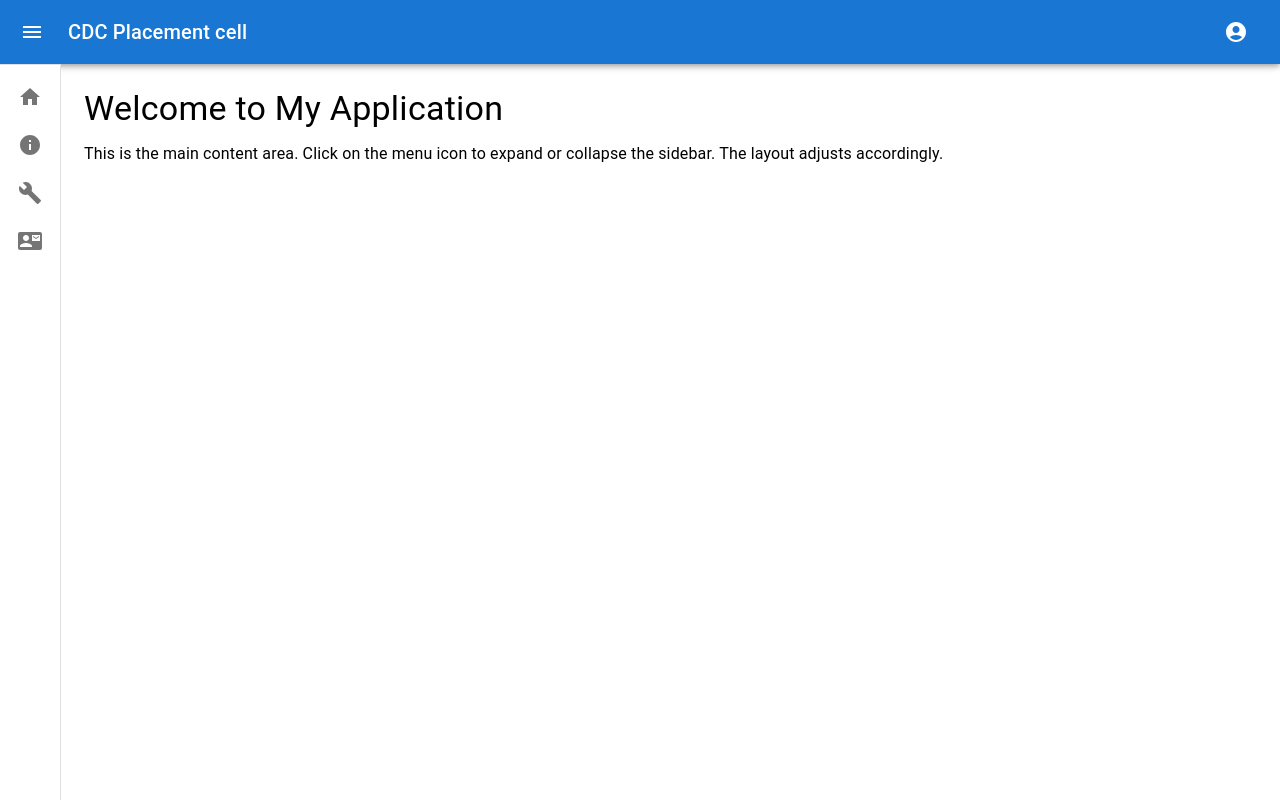
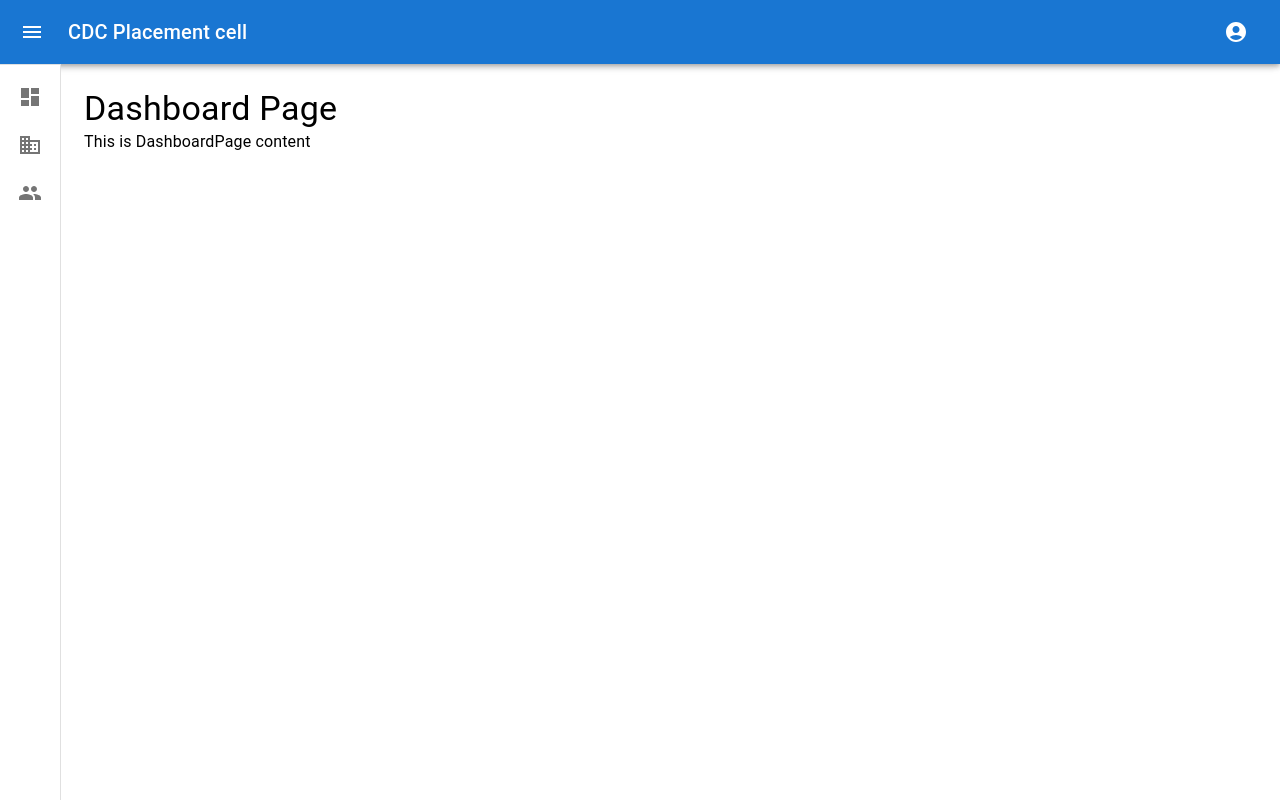
Before and after one commit to D-rohit/College_placement_monitoring_system, a React (Vite) app in the folder AdminPanel/: page / in a window 1280 px wide. Built offline with nearby package versions, Linux system fonts and the light colour scheme.

Commit message:
second commit

```diff
--- a/AdminPanel/src/App.jsx
+++ b/AdminPanel/src/App.jsx
@@ -5,7 +5,8 @@ import Header from './components/Header';
 import Sidebar from './components/Sidebar';
 import Content from './components/Content';
 import Students from './pages/Students';
-
+import DashboardPage from './pages/DashboardPage';
+import Companies from './pages/Companies'
 import './App.css';
 
 function App() {
@@ -17,16 +18,22 @@ function App() {
 
   return (
     <Router>
-      <div className="App">
+      <div className="app-container">
+        <div className='header-container'>
           <Header handleDrawerToggle={handleDrawerToggle} />
-
+        </div>
+        <div className='sidebar-container'>
           <Sidebar open={open} />
-
+        </div>
+        <div className='Content-container'>
           <Content open={open}>
           <Routes>
-          <Route path="/Students" element={<Students />} />
+            <Route path="/" element={<DashboardPage />} />
+            <Route path="/companies" element={<Companies />} />
+            <Route path="/students" element={<Students />} />
           </Routes>
           </Content>
+        </div>
     </div>
     </Router>
   );
--- a/AdminPanel/src/components/Content.jsx
+++ b/AdminPanel/src/components/Content.jsx
@@ -2,7 +2,7 @@ import React from 'react';
 import { Box, Typography } from '@mui/material';
 import { Outlet } from 'react-router-dom';
 
-const Content = ({ open }) => {
+const Content = ({ open, children }) => {
   return (
     <Box
       component="main"
@@ -17,12 +17,9 @@ const Content = ({ open }) => {
       <Outlet>
 
       </Outlet>
-      <Typography variant="h4" gutterBottom>
-        Welcome to My Application
-      </Typography>
-      <Typography paragraph>
-        This is the main content area. Click on the menu icon to expand or collapse the sidebar. The layout adjusts accordingly.
-      </Typography>
+      <div className={`content ${open ? 'shifted':''}`}>
+        {children}
+      </div>
     </Box>
   );
 };
--- a/AdminPanel/src/components/Sidebar.jsx
+++ b/AdminPanel/src/components/Sidebar.jsx
@@ -1,95 +1,18 @@
-// // src/components/Sidebar.jsx
-// import React from 'react';
-// import {
-//   Drawer,
-//   List,
-//   ListItem,
-//   ListItemButton,
-//   ListItemIcon,
-//   ListItemText,
-//   Divider
-// } from '@mui/material';
-// import { Link } from 'react-router-dom';
-// import HomeIcon from '@mui/icons-material/Home';
-// import InfoIcon from '@mui/icons-material/Info';
-// // import BuildIcon from '@mui/icons-material/Build';
-// // import ContactMailIcon from '@mui/icons-material/ContactMail';
-
-// const drawerWidth = 240;
-// const miniDrawerWidth = 60;
-
-// const Sidebar = ({ open }) => {
-//   const menuItems = [
-//     { text: 'Home', icon: <HomeIcon /> , path:'/'},
-//     { text: 'Students', icon: <InfoIcon /> , path:'/Students'},
-//     // { text: 'About', icon: <InfoIcon /> },
-//     // { text: 'Services', icon: <BuildIcon /> },
-//     // { text: 'Contact', icon: <ContactMailIcon /> },
-//   ];
-
-//   return (
-//     <Drawer
-//       variant="permanent"
-//       sx={{
-//         width: open ? drawerWidth : miniDrawerWidth,
-//         '& .MuiDrawer-paper': {
-//           width: open ? drawerWidth : miniDrawerWidth,
-//           overflowX: 'hidden',
-//           transition: 'width 0.3s',
-//           marginTop: '64px' // Adjust for AppBar height
-//         },
-//       }}
-//     >
-//       <Divider />
-//       <List>
-//         {menuItems.map((item, index) => (
-//           <ListItem key={index} disablePadding>
-//             <ListItemButton
-//               component={Link}
-//               to={item.path}
-//               sx={{
-//                 minHeight: 48,
-//                 justifyContent: open ? 'initial' : 'center',
-//                 px: 2.5,
-//               }}
-//             >
-//               <ListItemIcon
-//                 sx={{
-//                   minWidth: 0,
-//                   mr: open ? 2 : 'auto',
-//                   justifyContent: 'center',
-//                 }}
-//               >
-//                 {item.icon}
-//               </ListItemIcon>
-//               <ListItemText primary={item.text} sx={{ opacity: open ? 1 : 0 }} />
-//             </ListItemButton>
-//           </ListItem>
-//         ))}
-//       </List>
-//     </Drawer>
-//   );
-// };
-
-// export default Sidebar;
-
 import React from 'react';
 import { Drawer, List, ListItem, ListItemButton, ListItemIcon, ListItemText, Divider } from '@mui/material';
 import { Link } from 'react-router-dom';
-import HomeIcon from '@mui/icons-material/Home';
-import InfoIcon from '@mui/icons-material/Info';
-import BuildIcon from '@mui/icons-material/Build';
-import ContactMailIcon from '@mui/icons-material/ContactMail';
+import DashboardIcon from '@mui/icons-material/Dashboard';
+import BusinessIcon from '@mui/icons-material/Business';
+import GroupIcon from '@mui/icons-material/Group';
 
 const drawerWidth = 240;
 const miniDrawerWidth = 60;
 
 const Sidebar = ({ open }) => {
   const menuItems = [
-    { text: 'Home', icon: <HomeIcon />, path: '/' },
-    { text: 'About', icon: <InfoIcon />, path: '/about' },
-    { text: 'Services', icon: <BuildIcon />, path: '/services' },
-    { text: 'Contact', icon: <ContactMailIcon />, path: '/contact' },
+    { text: 'Dashboard', icon: <DashboardIcon />, path: '/' },
+    { text: 'Companies', icon: <BusinessIcon />, path: '/companies' },
+    { text: 'Students', icon: <GroupIcon />, path: '/students' },
   ];
 
   return (
--- /dev/null
+++ b/AdminPanel/src/pages/Companies.jsx
@@ -0,0 +1,16 @@
+import React from "react";
+import { Typography } from "@mui/material";
+
+const Companies = () => {
+    return (
+        <div>
+            <Typography variant="h4" component="h2">
+            Companies Page
+            </Typography>
+            <Typography paragraph>
+                This is Companies page content
+            </Typography>
+        </div>
+    );
+};
+export default Companies;
--- /dev/null
+++ b/AdminPanel/src/pages/DashboardPage.jsx
@@ -0,0 +1,16 @@
+import React from "react";
+import { Typography } from "@mui/material";
+
+const DashboardPage = () => {
+    return (
+        <div>
+            <Typography variant="h4" component="h2">
+            Dashboard Page
+            </Typography>
+            <Typography paragraph>
+                This is DashboardPage content
+            </Typography>
+        </div>
+    );
+};
+export default DashboardPage;
```
Lines whose indentation alone changed are shown as unchanged.
